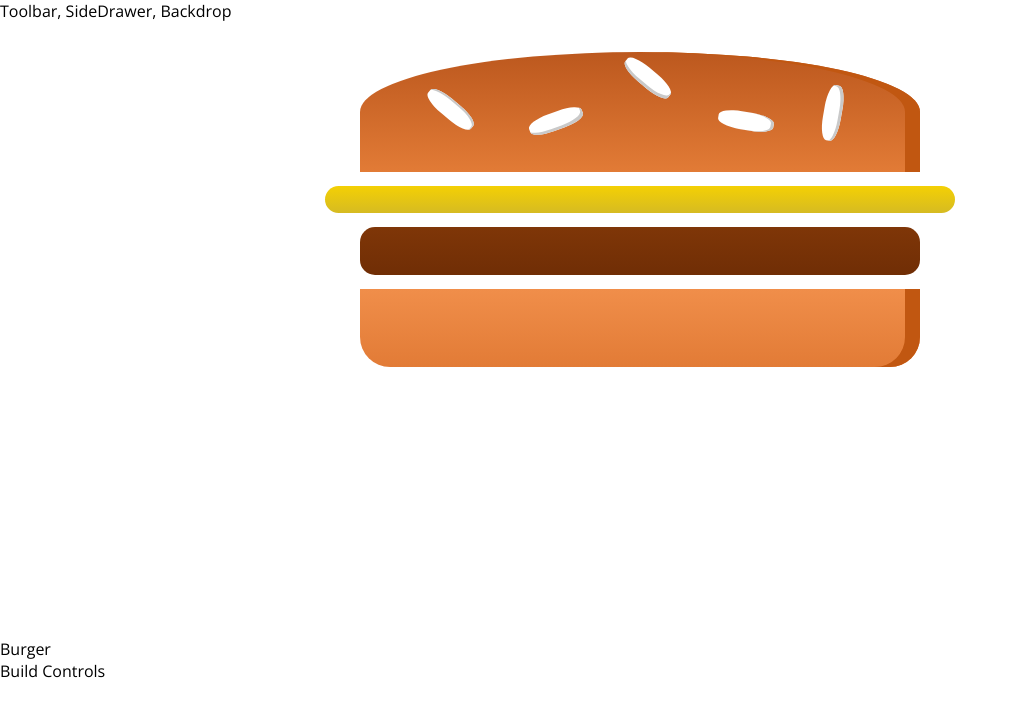
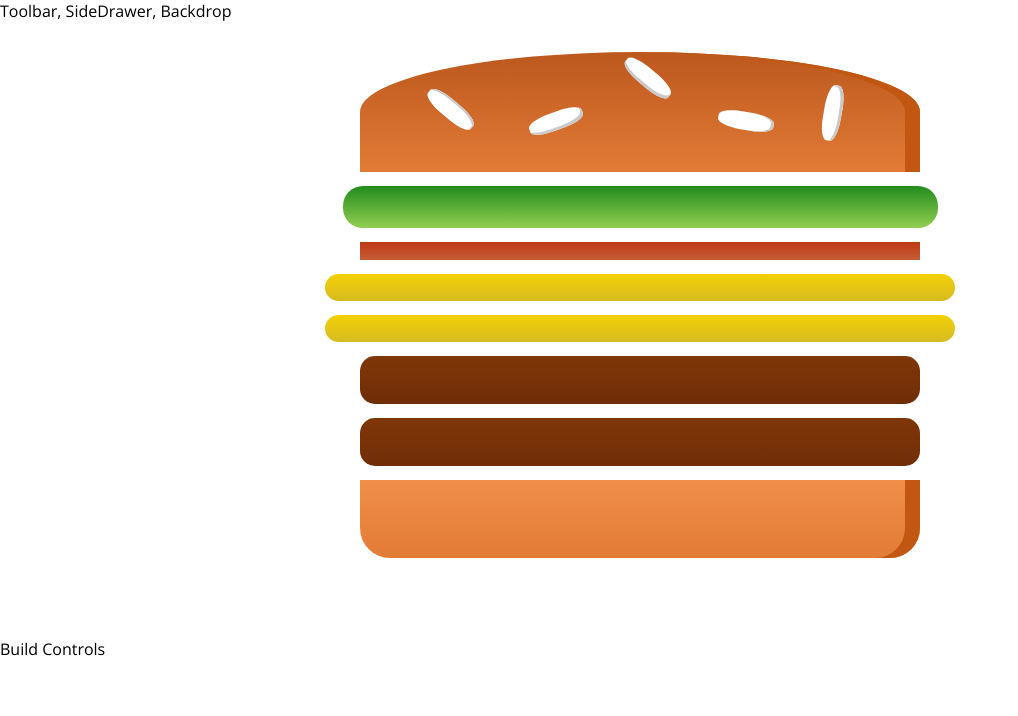
Before and after one commit to ArberGjonaj/burger-project, a React (Create React App) app: page / in a window 1280 px wide. Shown: the top 716 px of the page, without its empty margins (0-1018 px from the left). Built offline with nearby package versions, Linux system fonts and the light colour scheme.

Commit message:
Outputting Burger Ingredients Dynamically

```diff
--- a/src/App.js
+++ b/src/App.js
@@ -6,7 +6,6 @@ class App extends React.Component {
   render() {
     return <div className="App">
       <Layout>
-        <Burger/>
         <BurgerBuilder/>
       </Layout>
     </div>;
--- a/src/components/Burger/Burger.js
+++ b/src/components/Burger/Burger.js
@@ -2,12 +2,15 @@ import BurgerIngredient from "./BurgerIngredient/BurgerIngredient"
 
 import classes from './Burger.module.css'
 const burger = (props) => {
+    const transformedIngredients = Object.keys(props.ingredients)
+    .map(igKey => {
+        return [...Array(props.ingredients[igKey])].map((_,i)=>
+            <BurgerIngredient key= {igKey+i} type={igKey}/>
+        )
+    })
     return(
         <div className={classes.Burger}>
-            <BurgerIngredient type="bread-top" />
-            <BurgerIngredient type="cheese" />
-            <BurgerIngredient type="meat" />
-            <BurgerIngredient type="bread-bottom" />
+            {transformedIngredients}
         </div>
     );
 }
--- a/src/containers/BurgerBuilder/BurgerBuilder.js
+++ b/src/containers/BurgerBuilder/BurgerBuilder.js
@@ -1,10 +1,27 @@
 import React from 'react';
 import Aux from '../../hoc/Auxillary';
+import Burger from "../../components/Burger/Burger"
 class BurgerBuilder extends React.Component{
+    // constructor(props){
+    //     super(props)
+    //     this.state = {
+
+    //     }
+    // }
+    state = {
+        ingredients: {
+            'bread-top':1,
+            salad: 1,
+            bacon: 1,
+            cheese: 2,
+            meat: 2,
+            'bread-bottom':1,
+        }
+    }
     render(){
         return(
         <Aux>
-            <div>Burger</div>
+            <Burger ingredients={this.state.ingredients} />
             <div>Build Controls</div>
         </Aux>
         )
```
